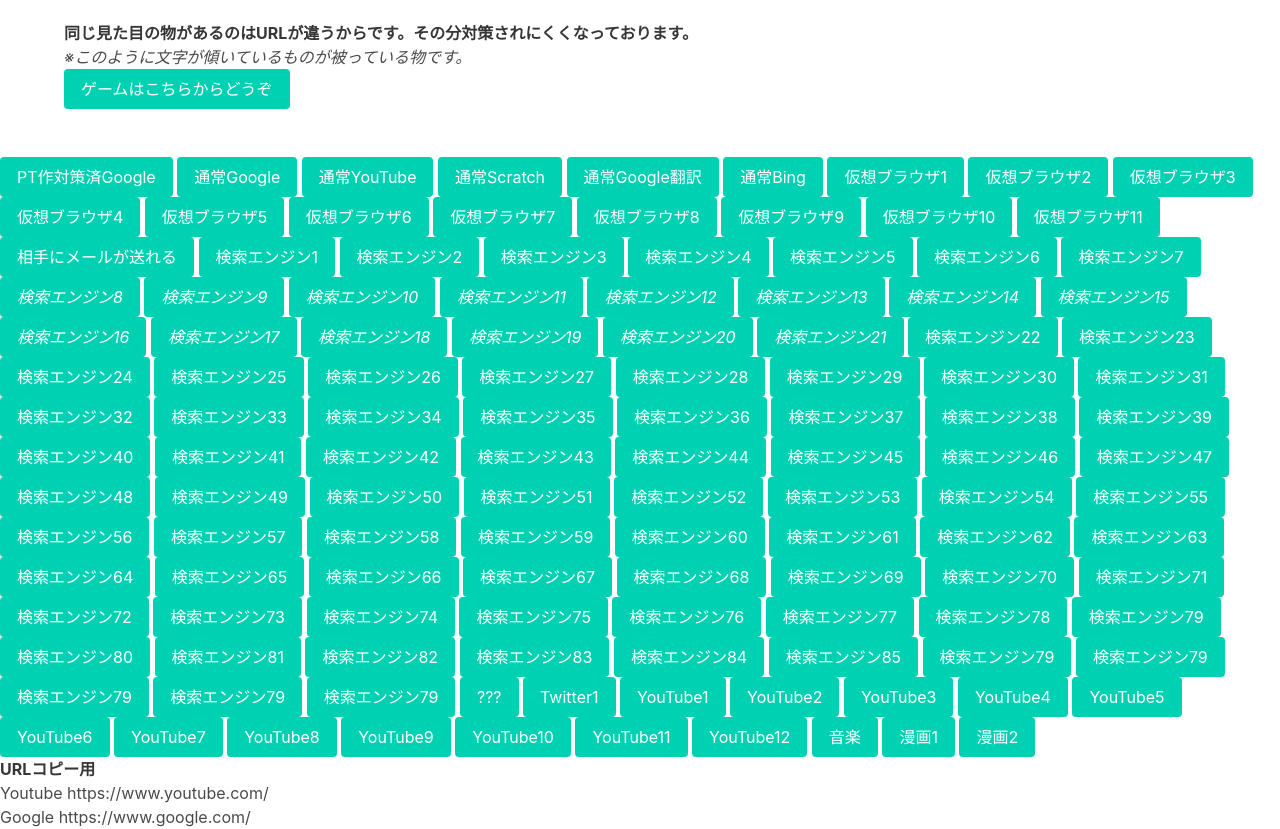
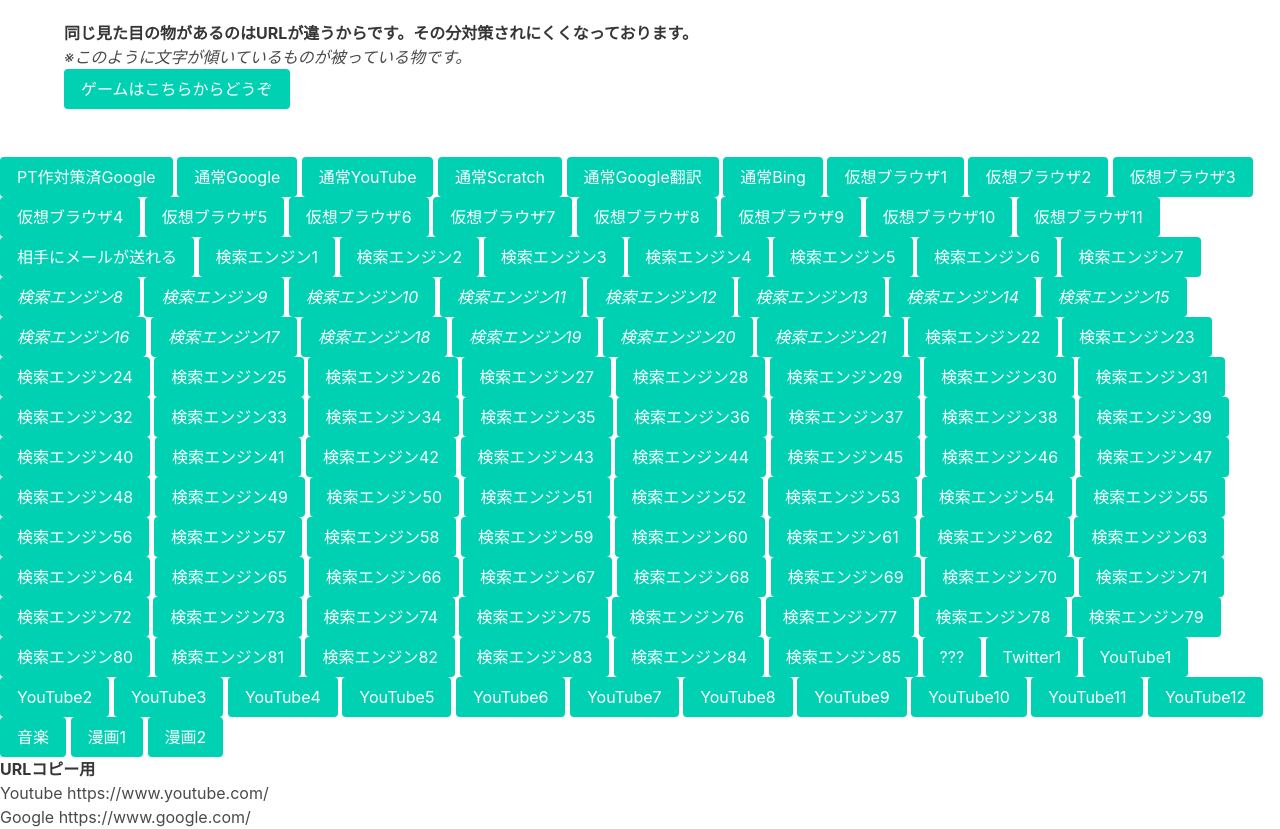
Before and after one commit to alphaU03B1/g, a plain HTML site: page index.html in a window 1280 px wide. Shown: the part 116-945 px from the top of the page. Drawn offline with nearby package versions, Linux system fonts and the light colour scheme.

Commit message:
Update index.html

```diff
--- a/index.html
+++ b/index.html
@@ -126,11 +126,6 @@
 <a class="button is-primary" href="https://7no1my.sse.codesandbox.io/?q">検索エンジン83</a>
 <a class="button is-primary" href="https://lgr.glitch.me">検索エンジン84</a>
 <a class="button is-primary" href="https://kcps.pw/1.html?src=U2FsdGVkX19T7hWxhm1e3IURK3LuRRhN9okADP0eLfHZ2hlxgdnWbTxBaOHqjhFM3GxpjtHobLOBLMJf6w9q7Q%3D%3D">検索エンジン85</a>
-<a class="button is-primary" href="https://kcps.pw/10.html">検索エンジン79</a>
-<a class="button is-primary" href="https://kcps.pw/10.html">検索エンジン79</a>
-<a class="button is-primary" href="https://kcps.pw/10.html">検索エンジン79</a>
-<a class="button is-primary" href="https://kcps.pw/10.html">検索エンジン79</a>
-<a class="button is-primary" href="https://kcps.pw/10.html">検索エンジン79</a>
 
 <a class="button is-primary" href="https://archive.org/web">???</a>
 
```
